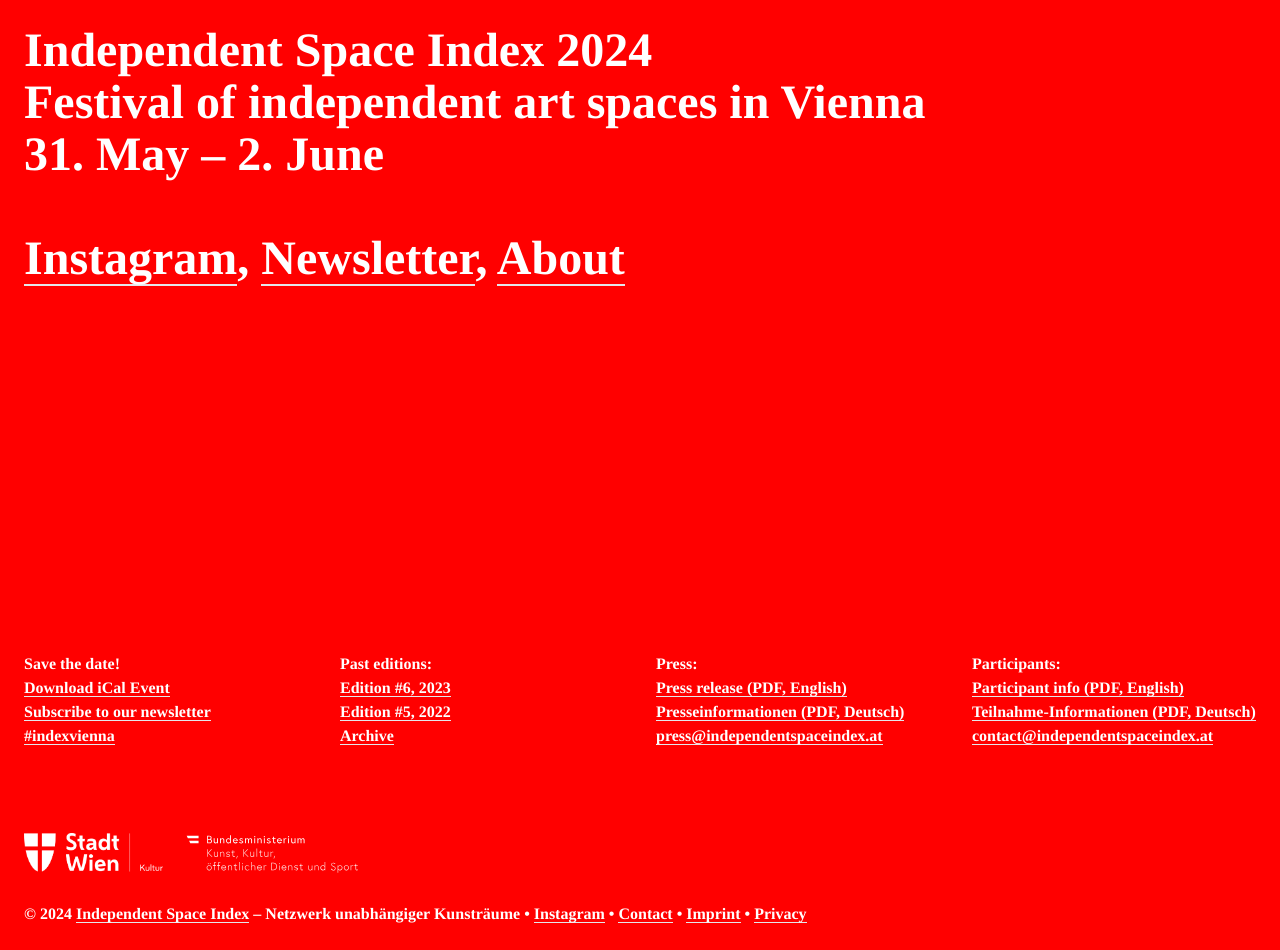
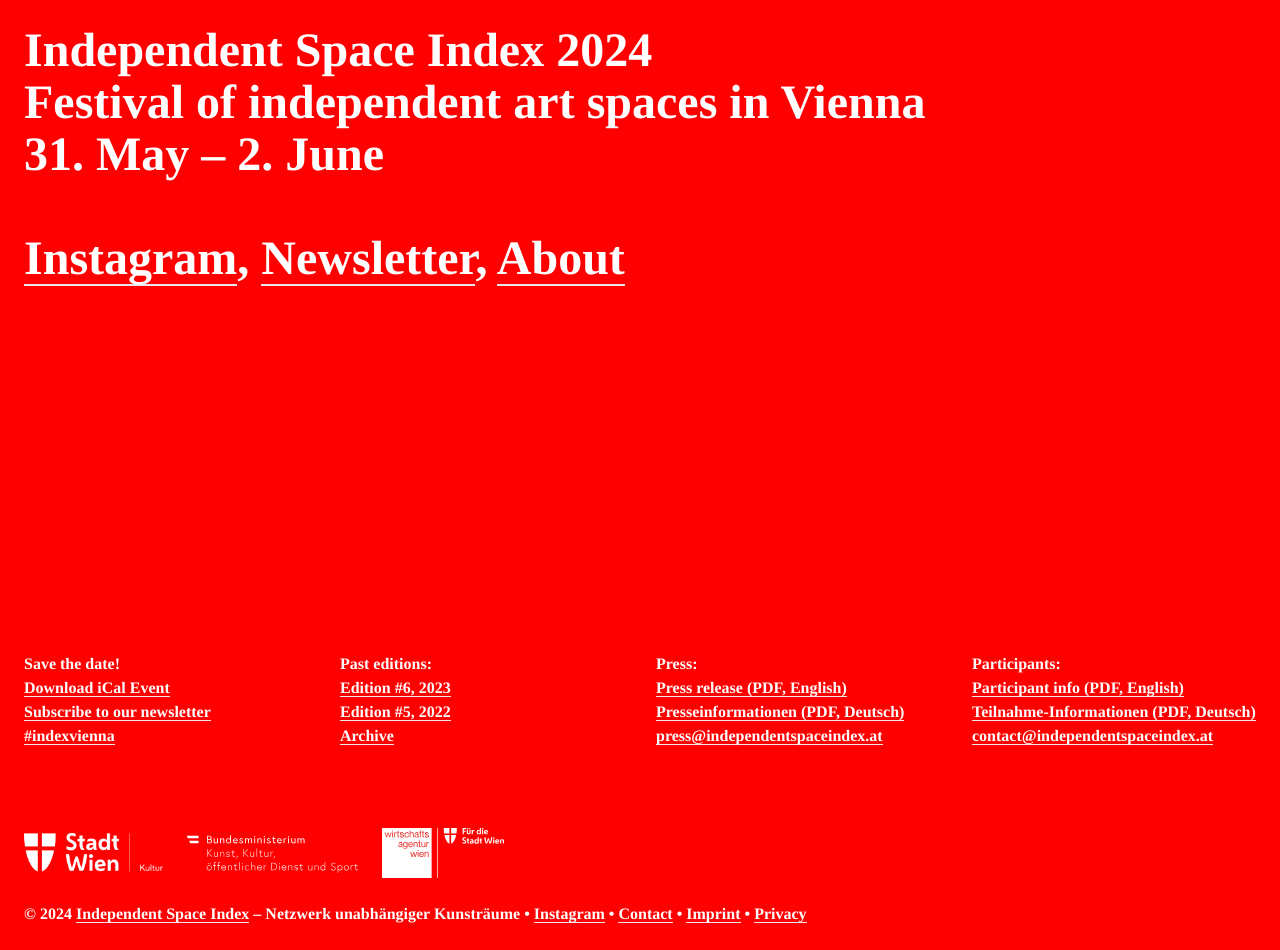
Before and after one commit to moevbiz/index-2024-std, a website built with Parcel: page src/index.html in a window 1280 px wide. Built offline with nearby package versions, Linux system fonts and the light colour scheme; no server answers.

Commit message:
add WA logo

```diff
--- a/src/index.html
+++ b/src/index.html
@@ -162,6 +162,13 @@
             alt="BMKOES"
           />
         </a>
+        <a class="class" href="https://wirtschaftsagentur.at">
+          <img
+            class="h-[50px]"
+            src="./assets/images/logo_wa_weiss.svg"
+            alt="Wirtschaftsagentur Wien"
+          />
+        </a>
       </div>
       <!-- Concept: Independent Space Index / Bruno Mokross & Francis Ruyter •
       Assistant: Michał Leszuk •
```
Also changed, not shown: src/assets/images/logo_wa_weiss.svg (added).
